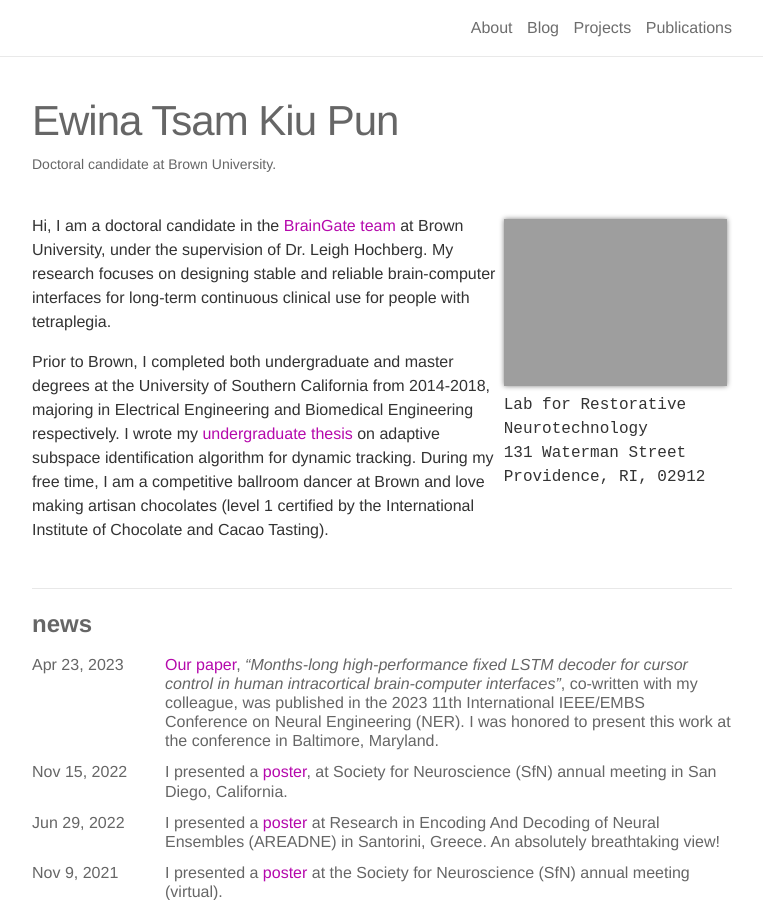
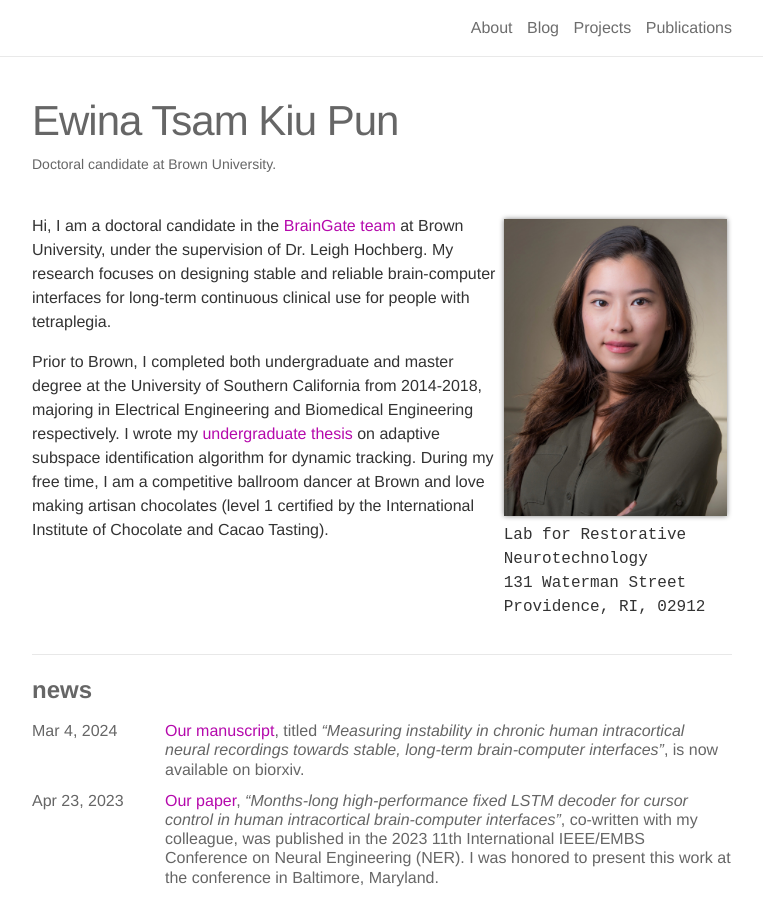
Before and after one commit to ewinapun/ewinapun.github.io, a Jekyll site: the page built from _pages/about.md, in a window 1280 px wide and 900 px high. Shown: the whole window, without its empty margins (258-1021 px from the left). Built offline with Jekyll 4.4.1, drawn with Linux system fonts in a browser that asks for light colours; nearby versions of some CDN libraries.

Commit message:
update new manuscript

```diff
--- a/_pages/about.md
+++ b/_pages/about.md
@@ -6,7 +6,7 @@
 
 profile:
   align: right
-  image: prof_pic.jpg
+  image: pro_pic.jpg
   address: >
     <p>Lab for Restorative Neurotechnology</p>
     <p>131 Waterman Street</p>
@@ -18,4 +18,4 @@
 
 Hi, I am a doctoral candidate in the <a href="https://www.braingate.org/">BrainGate team</a> at Brown University, under the supervision of Dr. Leigh Hochberg. My research focuses on designing stable and reliable brain-computer interfaces for long-term continuous clinical use for people with tetraplegia.
 
-Prior to Brown, I completed both undergraduate and master degrees at the University of Southern California from 2014-2018, majoring in Electrical Engineering and Biomedical Engineering respectively. I wrote my <a href="http://ewinapun.com/projects/2_project/">undergraduate thesis</a> on adaptive subspace identification algorithm for dynamic tracking. During my free time, I am a competitive ballroom dancer at Brown and love making artisan chocolates (level 1 certified by the International Institute of Chocolate and Cacao Tasting).
+Prior to Brown, I completed both undergraduate and master degree at the University of Southern California from 2014-2018, majoring in Electrical Engineering and Biomedical Engineering respectively. I wrote my <a href="http://ewinapun.com/projects/2_project/">undergraduate thesis</a> on adaptive subspace identification algorithm for dynamic tracking. During my free time, I am a competitive ballroom dancer at Brown and love making artisan chocolates (level 1 certified by the International Institute of Chocolate and Cacao Tasting).
--- a/_pages/publications.md
+++ b/_pages/publications.md
@@ -7,9 +7,17 @@
 
 <h2>Publications</h2>
 
+<h3 class="year">2024</h3>
+
+ **T. K. Pun**, M. Khoshnevis, T. Hosman, G. H. Wilson, A. Kapitonava, Foram Kamdar,  J. M. Henderson, J. D. Simeral, C. E. Vargas-Irwin, M. T. Harrison, L. R. Hochberg.
+
+<a href='https://www.biorxiv.org/content/10.1101/2024.02.29.582733v1'>Measuring instability in chronic human intracortical neural recordings towards stable, long-term brain-computer interfaces</a>
+
+*Submitted. Under review.*
+
 <h3 class="year">2018</h3>
 
-Y.L. Tsai, D.P. Ha, H. Zhao, A.J. Carlos, S. Wei, **T. K. Pun**, K. Wu, E. Zandi, K. Kelly, and A.S. Lee.
+Y. L. Tsai, D. P. Ha, H. Zhao, A. J. Carlos, S. Wei, **T. K. Pun**, K. Wu, E. Zandi, K. Kelly, and A. S. Lee.
 
 <a href='https://doi.org/10.1073/pnas.1714866115'>Endoplasmic Reticulum Stress Activates SRC Relocating Chaperones to the Cell Surface where GRP78/CD109 Blocks TGF-β Signaling</a>
 
```
Also changed, not shown: other parts of _pages/publications.md (+1 -1 lines), _news/announcement_17.md (added, +7 -0 lines).
